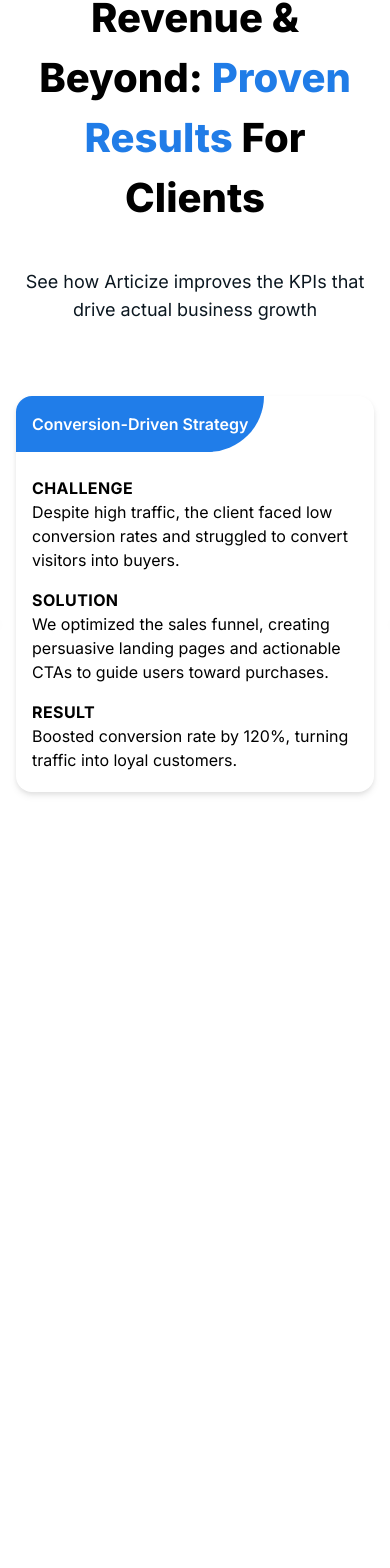
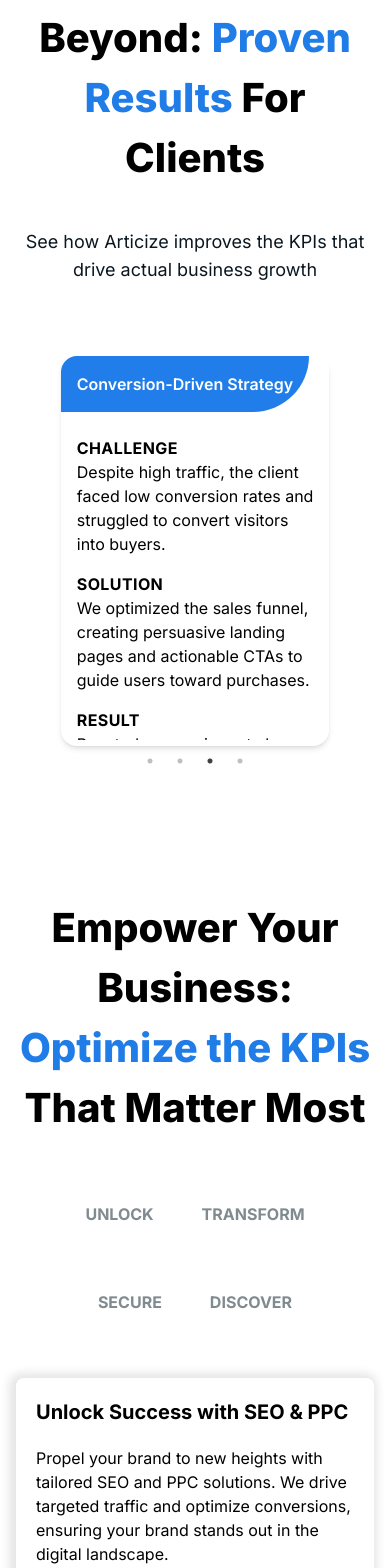
Before and after one commit to SamiiiU/Articize, a React (Create React App) app: page / in a window 390 px wide. Shown: the part 5121-6689 px from the top of the page. Before the commit the page ends 6079 px from the top, so only its background shows below. Built offline with nearby package versions, Linux system fonts and the light colour scheme.

Commit message:
KPI section done

```diff
--- a/src/Assets/CustomCSS/Scrollbar.css
+++ b/src/Assets/CustomCSS/Scrollbar.css
@@ -1,13 +1,11 @@
-.custom-scrollbar {
-    overflow-y: scroll; /* Allow vertical scrolling */
-}
+
 
 /* Hide scrollbar for Chrome, Safari and Edge */
 .custom-scrollbar::-webkit-scrollbar {
-    display: none; /* Hide the scrollbar */
+    display: flex; /* Hide the scrollbar */
 }
 
 /* Hide scrollbar for Firefox */
 .custom-scrollbar {
-    scrollbar-width: none; /* Hide scrollbar */
+    scrollbar-width: 2px; /* Hide scrollbar */
 }
--- a/src/Components/Home/Home.jsx
+++ b/src/Components/Home/Home.jsx
@@ -3,6 +3,7 @@ import Hero from './HomeComps/Hero';
 import PathToSuccess from './HomeComps/PathToSuccess';
 import PowerOfMarketing from './HomeComps/PowerOfMarketing';
 import Revenue from './HomeComps/Revenue';
+import KPIoptimization from './HomeComps/KPIoptimization';
 
 const Home = () => {
   return (
@@ -11,6 +12,7 @@ const Home = () => {
         <PathToSuccess/>
         <PowerOfMarketing/>
         <Revenue/>
+        <KPIoptimization/>
     </div>
   )
 }
--- /dev/null
+++ b/src/Components/Home/HomeComps/KPIoptimization.jsx
@@ -0,0 +1,39 @@
+import React, { useState } from 'react'
+import HomeData from '../../../Data/HomeData/HomeData'
+
+import '../../../Assets/CustomCSS/Scrollbar.css'
+const KPIoptimization = () => {
+
+    const [currKPI , setCurrKPI] = useState(HomeData.Kpi[1]);
+
+    const handleKPI = (e) => {
+        setCurrKPI(HomeData.Kpi[e]);
+    }
+
+  return (
+    <div className='w-full  px-4 sm:px-16 md:px-28 2xl:px-48 py-20 flex flex-col gap-10 text-center items-center '>
+        <h1 className='lg:text-[3rem] text-[2.5rem] font-[800]'>Empower Your Business:  <span className='text-[#207CE7]'>Optimize the KPIs </span>  That Matter Most</h1>
+
+        <div className='w-full font-bold flex-wrap uppercase flex justify-center items-center sm:gap-x-12 gap-4 '>
+            <span className='px-4 py-6 rounded-lg hover:text-[#207ce7] text-[#808b90] cursor-pointer hover:bg-[#EDF5FF]' onClick={() => handleKPI(1)}>Unlock</span>
+            <span className='px-4 py-6 rounded-lg hover:text-[#207ce7] text-[#808b90] cursor-pointer hover:bg-[#EDF5FF]' onClick={() => handleKPI(2)}>Transform</span>
+            <span className='px-4 py-6 rounded-lg hover:text-[#207ce7] text-[#808b90] cursor-pointer hover:bg-[#EDF5FF]' onClick={() => handleKPI(3)}>Secure</span>
+            <span className='px-4 py-6 rounded-lg hover:text-[#207ce7] text-[#808b90] cursor-pointer hover:bg-[#EDF5FF]' onClick={() => handleKPI(4)}>Discover</span>
+        </div>
+
+        <div className='sm:w-3/4 w-full p-5 rounded-lg shadow-custom-equal text-left'>
+            <h1 className='font-bold text-xl mb-5'>{currKPI.heading}</h1>
+            <p>{currKPI.description}</p>
+
+            <div className=' overflow-x-scroll custom-scrollbar mt-8 flex justify-between items-center gap-x-6 '>
+                {currKPI.features.map((feature , idx) => (
+                    <span key={idx} className='p-4 md:w-auto flex md:flex-1 min-w-40 justify-center items-center md:h-20 text-white text-center rounded-3xl bg-[#00448F] font-semibold'>{feature}</span>
+                ))}
+            </div>
+        </div>
+
+    </div>
+  )
+}
+
+export default KPIoptimization
--- a/src/Components/Home/HomeComps/PowerOfMarketing.jsx
+++ b/src/Components/Home/HomeComps/PowerOfMarketing.jsx
@@ -8,7 +8,6 @@ import analytices from '../../../Assets/Images/HomeImages/analyticIcon.png';
 import '../../../Assets/CustomCSS/Scrollbar.css';
 
 const PowerOfMarketing = () => {
-    const sectionRef = useRef(null);
     const [currPower , setCurrPower] = useState(HomeData.Power[3]);
     const [shadow , setShadow] = useState(1);
 
--- a/src/Components/Home/HomeComps/Revenue.jsx
+++ b/src/Components/Home/HomeComps/Revenue.jsx
@@ -4,7 +4,7 @@ import RevenueSlider from './RevenueSlider'
 
 const Revenue = () => {
   return (
-    <div className='w-full  px-4 sm:px-16 md:px-28 2xl:px-48 py-20 flex flex-col gap-10 text-center items-center '>
+    <div className='w-full  px-4 sm:px-16 md:px-28 2xl:px-48 py-10 flex flex-col gap-10 text-center items-center '>
         <h1 className='lg:text-[3rem] text-[2.5rem] font-[800]'>Revenue & Beyond:<span className='text-[#207CE7]'> Proven Results </span>For Clients </h1>
         <p className='lg:text-xl text-lg font-normal text-[#0b1720] '>See how Articize improves the KPIs that drive actual business growth</p>
 
--- a/src/Components/Home/HomeComps/RevenueSlider.jsx
+++ b/src/Components/Home/HomeComps/RevenueSlider.jsx
@@ -6,35 +6,39 @@ import { slides } from '../../../Data/HomeData/RevenueSlides';
 
 import "slick-carousel/slick/slick.css";
 import "slick-carousel/slick/slick-theme.css";
+import '../../../Assets/CustomCSS/Scrollbar.css'
 
 import Slider from "react-slick";
 
+import useWindowWidth from '../../../customHooks/useWindowWidth';
 
 
 const RevenueSlider = () => {
 
+  const width = useWindowWidth();
   const NextArrow = ({ onClick }) => (
-    <div onClick={onClick} className="absolute -right-10 top-1/2 transform -translate-y-1/2 cursor-pointer text-blue-500 hover:text-blue-700 z-10">
-      <FaArrowRight size={24} />
+    <div onClick={onClick} className="absolute -right-12 top-1/2 transform -translate-y-1/2 cursor-pointer shadow-md z-10 text-2xl p-2 rounded-full ">
+      <FaArrowRight />
     </div>
   );
 
   const PrevArrow = ({ onClick }) => (
-    <div onClick={onClick} className="absolute -left-10 top-1/2 transform -translate-y-1/2 cursor-pointer text-blue-500 hover:text-blue-700 z-10">
+    <div onClick={onClick} className="absolute -left-12 top-1/2 transform -translate-y-1/2 cursor-pointer shadow-md z-10 text-2xl p-2 rounded-full">
       <FaArrowLeft size={24} />
     </div>
   );
 
+
   var settings = {
-
+    dots : width > 640 ? false : true,
     infinite: true,
     speed: 500,
     slidesToShow: 1,
     slidesToScroll: 1,
     autoplay: true,
     autoplaySpeed: 3000,
-    nextArrow: <NextArrow />,
-    prevArrow: <PrevArrow />,
+    nextArrow: width > 640 ? <NextArrow /> : null ,
+    prevArrow: width > 640 ? <PrevArrow /> : null,
 
   };
 
@@ -44,10 +48,10 @@ const RevenueSlider = () => {
 
   return (
 
-    <div className="max-w-[80vw] min-w-full rounded-2xl mx-auto my-8 drop-shadow-md">
+    <div className="w-3/4 shadow-md rounded-2xl mx-auto my-8">
     <Slider {...settings}>
       {slides.map((slide, index) => (
-        <div key={index} className="flex min-h-96 overflow-hidden pt-20 pb-5 bg-white rounded-2xl text-left px-4 flex-col gap-y-8 relative ">
+        <div key={index} className=" sm:h-auto h-96  overflow-y-scroll custom-scrollbar pt-20 pb-5 bg-white rounded-2xl text-left px-4 relative ">
           {/* Client Heading */}
           <div className="p-4 sm:pr-10 absolute left-0 top-0 bg-[#207DE9] text-white rounded-br-full font-semibold">
             {slide.heading}
--- a/src/Data/HomeData/HomeData.js
+++ b/src/Data/HomeData/HomeData.js
@@ -13,6 +13,17 @@ const HomeData = {
         3 : {heading : "Content Wirting" , description : "Content marketing is a strategic approach focused on creating and distributing valuable, relevant content to attract and engage a target audience. Unlike traditional advertising, which often seeks immediate sales, content marketing aims to build relationships with customers by providing information that addresses their needs, interests, and pain points. This can take various forms, including blog posts, videos, infographics, and social media updates, all designed to educate and inform potential customers while subtly guiding them towards your products or services." , img : stats},
 
         4 : {heading : "Sales Enablement" , description : "Sales enablement is the process of providing sales teams with the resources, tools, and information they need to effectively engage prospects and close deals. This involves equipping salespeople with a comprehensive understanding of the product, competitive landscape, and customer pain points. By leveraging training materials, sales playbooks, and customer insights, organizations can enhance their sales team's performance, ensuring they are well-prepared to address any objections and articulate value propositions convincingly." , img : content},
+    },
+
+    Kpi : {
+        1 : {heading : "Unlock Success with SEO & PPC" , description : 'Propel your brand to new heights with tailored SEO and PPC solutions. We drive targeted traffic and optimize conversions, ensuring your brand stands out in the digital landscape.' , features : ["Strategic keyword targeting for maximum reach" , "Precision ad campaign management" , "Real-time performance tracking and analytics"] , linkTitle : "Explore SEO & PPC " , linkHref : ''},
+
+
+        2 : {heading : "Transform Your Vision with DevX Solutions" , description : 'Bring your ideas to life with our cutting-edge development services. We build high-performance apps and websites that offer a seamless user experience and elevate your brand.' , features : ["Custom web and mobile app development" , "Modern, responsive design and UX" , "Full-cycle support and maintenance"] , linkTitle : "Explore DevX " , linkHref : ''},
+
+        3 : {heading : "Secure Your Business with Elite Cybersecurity & DevOps" , description : 'Safeguard your digital assets with our advanced cybersecurity and DevOps solutions. We focus on resilience and efficiency, so your business operates securely and smoothly.' , features : ["Comprehensive security assessments and audits" , "Continuous integration and deployment (CI/CD)" , "Proactive risk management and threat mitigation"] , linkTitle : "Explore Cybersecurity & DevOps " , linkHref : ''},
+
+        4 : {heading : "Explore Insights with AI Integration & Data Analysis" , description : 'Unlock the potential of AI and data-driven insights. Our solutions empower you to make informed decisions, optimize operations, and stay ahead of the competition.' , features : ["Custom AI model development and deployment" , "Data visualization for actionable insights" , "Predictive analytics for proactive strategies"] , linkTitle : "Explore AI Integration & Data Analysis " , linkHref : ''},
     }
 
 
--- /dev/null
+++ b/src/customHooks/useWindowWidth.jsx
@@ -0,0 +1,25 @@
+import { useState, useEffect } from 'react';
+
+const useWindowWidth = () => {
+  // State to hold the window width
+  const [windowWidth, setWindowWidth] = useState(window.innerWidth);
+
+  useEffect(() => {
+    // Function to update the window width
+    const handleResize = () => {
+      setWindowWidth(window.innerWidth);
+    };
+
+    // Add event listener for window resize
+    window.addEventListener('resize', handleResize);
+
+    // Cleanup function to remove the event listener
+    return () => {
+      window.removeEventListener('resize', handleResize);
+    };
+  }, []);
+
+  return windowWidth; // Return the current window width
+};
+
+export default useWindowWidth;
--- a/tailwind.config.js
+++ b/tailwind.config.js
@@ -26,6 +26,10 @@ module.exports = {
       fontFamily: {
         inter: ['Inter', 'sans-serif'], // Set Inter as the primary sans font
       },
+
+      boxShadow: {
+        'custom-equal': '-2px 0px 10px 5px rgba(0, 0, 0, 0.1)', // yeh chaaron sides ke liye hai
+      },
     },
   },
   plugins: [],
```
